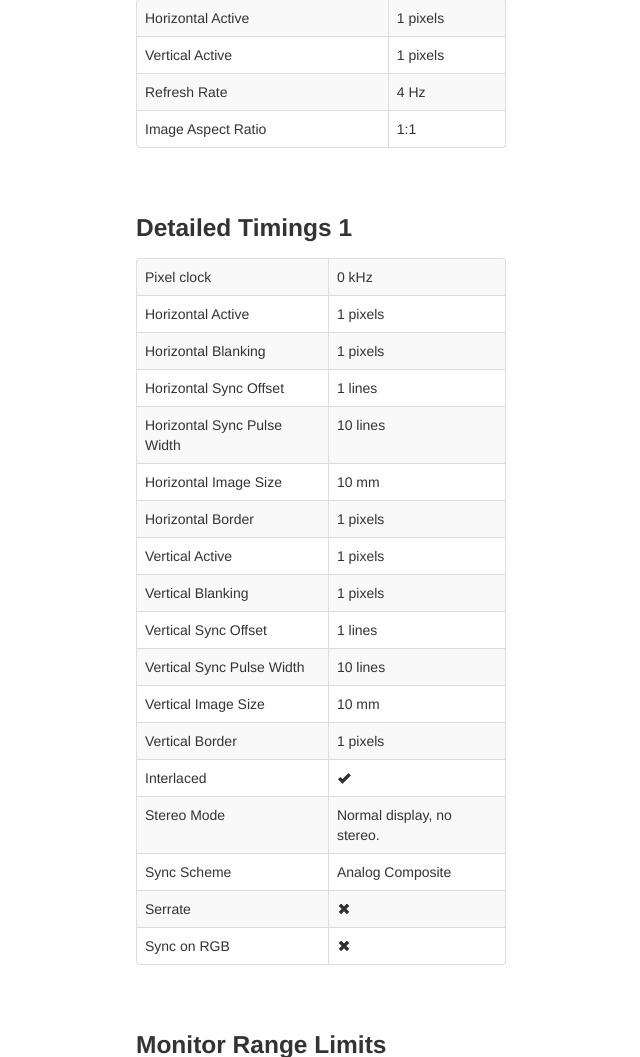
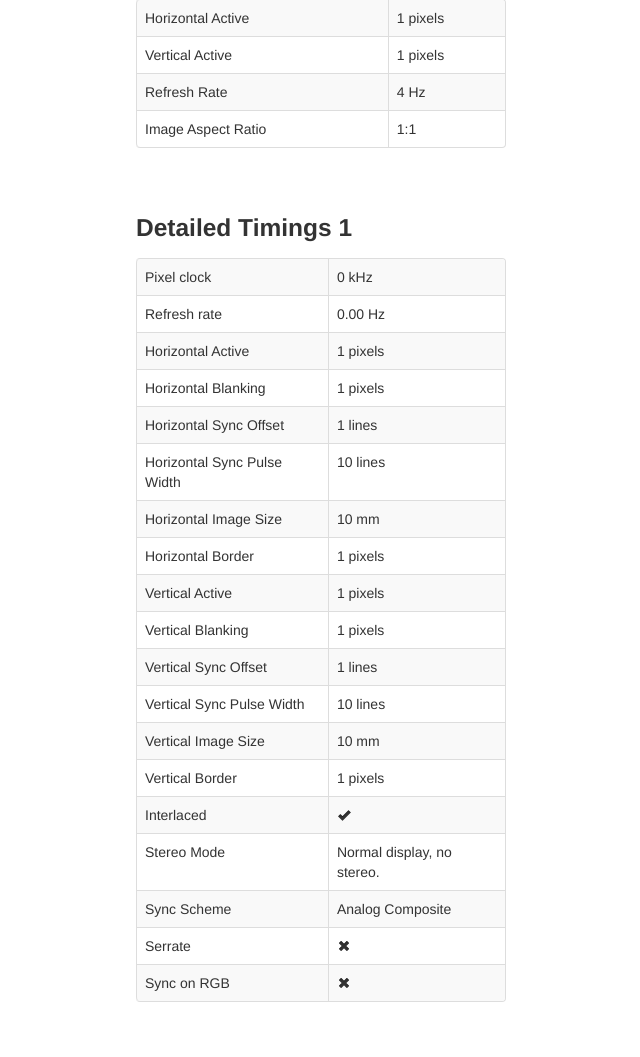
Before and after one commit to timvideos/edid.tv, a Django app: page /edid/1/ in a window 1280 px wide. Shown: the part 2128-3185 px from the top of the page, without its empty margins (177-817 px from the left). Run offline with Django 3.2, Linux system fonts and the light colour scheme; tables that the repository leaves empty hold one stand-in row (values such as "Sample post"); some libraries are stand-ins or nearby versions.

Commit message:
Show refresh rate of detailed timings

```diff
--- a/templates/frontend/detailedtiming_table.html
+++ b/templates/frontend/detailedtiming_table.html
@@ -3,6 +3,10 @@
     <tr>
       <td>Pixel clock</td>
       <td>{{ timing.pixel_clock }} kHz</td>
+    </tr>
+    <tr>
+      <td>Refresh rate</td>
+      <td>{{ timing.get_refresh_rate|floatformat:2 }} Hz</td>
     </tr>
     <tr>
       <td>Horizontal Active</td>
```
